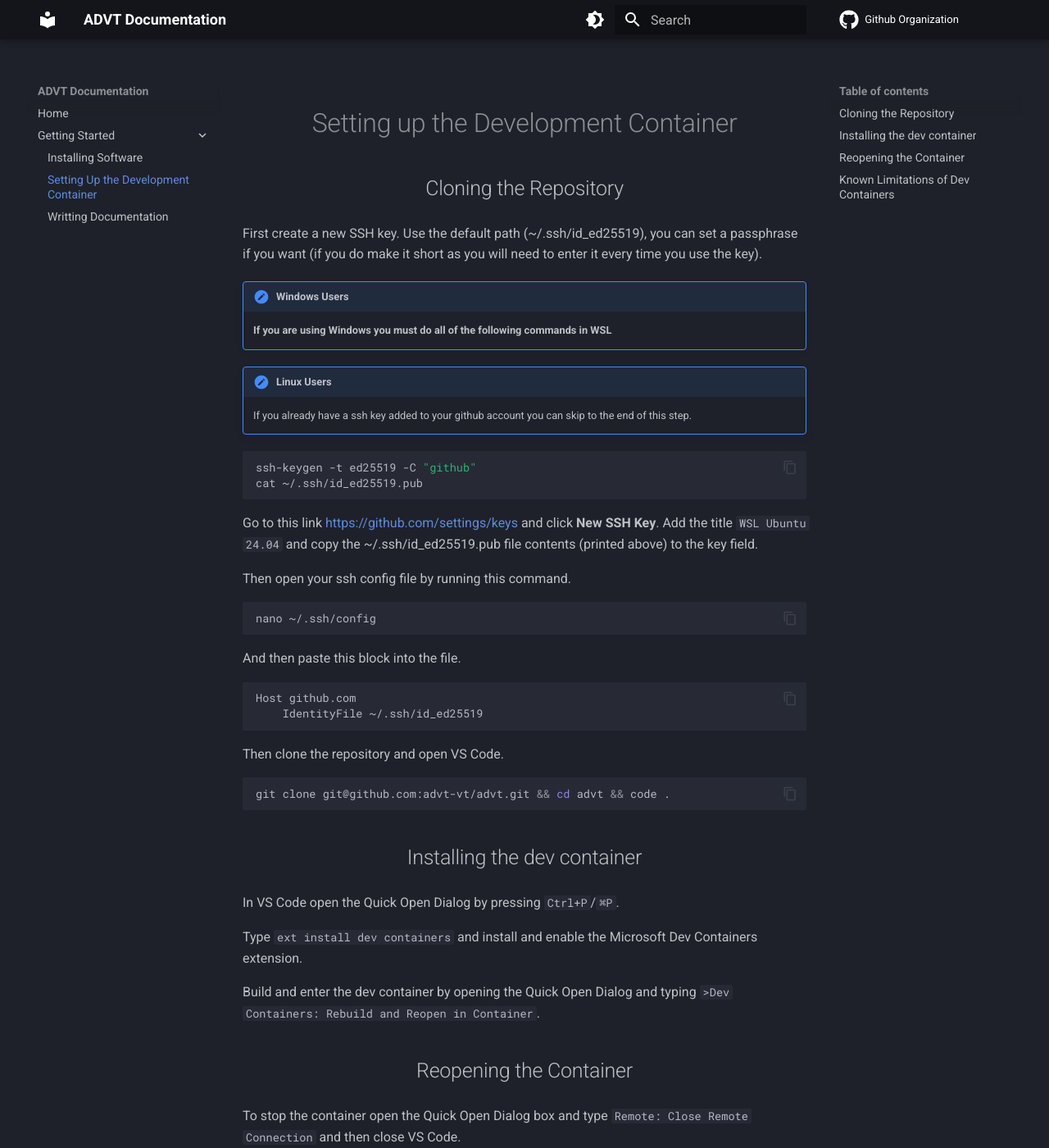
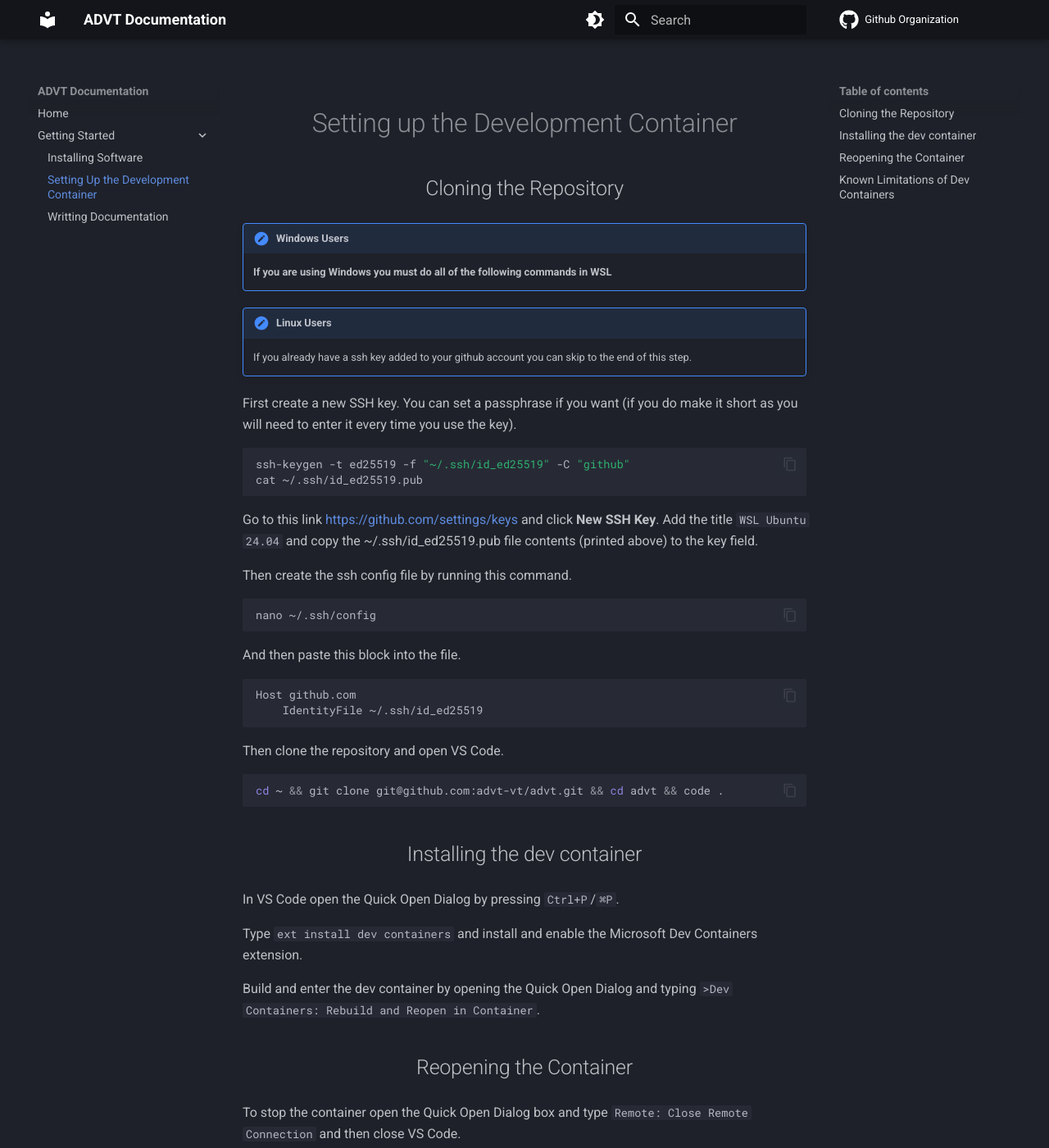
Before and after one commit to advt-vt/advt-vt.github.io, an MkDocs documentation site: the page built from docs/getting_started/setting_up_dev_container.md, in a window 1280 px wide and 1400 px high. Shown: the whole window at 82% size. Built offline with MkDocs 1.6.1 and Material for MkDocs 9.7.7, drawn with Linux system fonts in a browser that asks for light colours.

Commit message:
git clone into home dir, ssh keygen forces default path, instructions below notes

````diff
--- a/docs/getting_started/setting_up_dev_container.md
+++ b/docs/getting_started/setting_up_dev_container.md
@@ -7,22 +7,22 @@ description: Setting up the development container.
 
 ## <p style="text-align: center;"> Cloning the Repository </p>
 
-First create a new SSH key. Use the default path (~/.ssh/id_ed25519), you can set a passphrase if you want (if you do make it short as you will need to enter it every time you use the key).
-
 !!! Note "Windows Users"
     **If you are using Windows you must do all of the following commands in WSL**
 
 !!! Note "Linux Users"
     If you already have a ssh key added to your github account you can skip to the end of this step.
 
+First create a new SSH key. You can set a passphrase if you want (if you do make it short as you will need to enter it every time you use the key).
+
 ``` bash
-ssh-keygen -t ed25519 -C "github"
+ssh-keygen -t ed25519 -f "~/.ssh/id_ed25519" -C "github"
 cat ~/.ssh/id_ed25519.pub
 ```
 
 Go to this link <https://github.com/settings/keys> and click **New SSH Key**. Add the title `WSL Ubuntu 24.04` and copy the ~/.ssh/id_ed25519.pub file contents (printed above) to the key field.
 
-Then open your ssh config file by running this command.
+Then create the ssh config file by running this command.
 
 ``` bash
 nano ~/.ssh/config
@@ -38,7 +38,7 @@ Host github.com
 Then clone the repository and open VS Code.
 
 ``` bash
-git clone git@github.com:advt-vt/advt.git && cd advt && code .
+cd ~ && git clone git@github.com:advt-vt/advt.git && cd advt && code .
 ```
 
 ## <p style="text-align: center;"> Installing the dev container </p>
@@ -56,7 +56,7 @@ To stop the container open the Quick Open Dialog box and type `Remote: Close Rem
 To reopen the container first open WSL and run this command.
 
 ``` bash
-cd advt && git pull && code .
+cd ~/advt && git pull && code .
 ```
 
 Then reopen the container by opening the Quick Open Dialog box and typing `>Dev Containers: Rebuild and Reopen in Container`.
````
